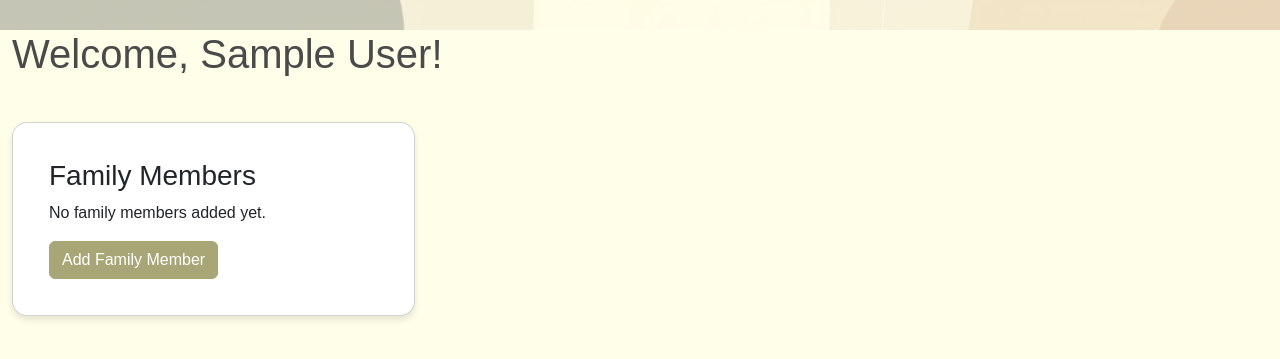
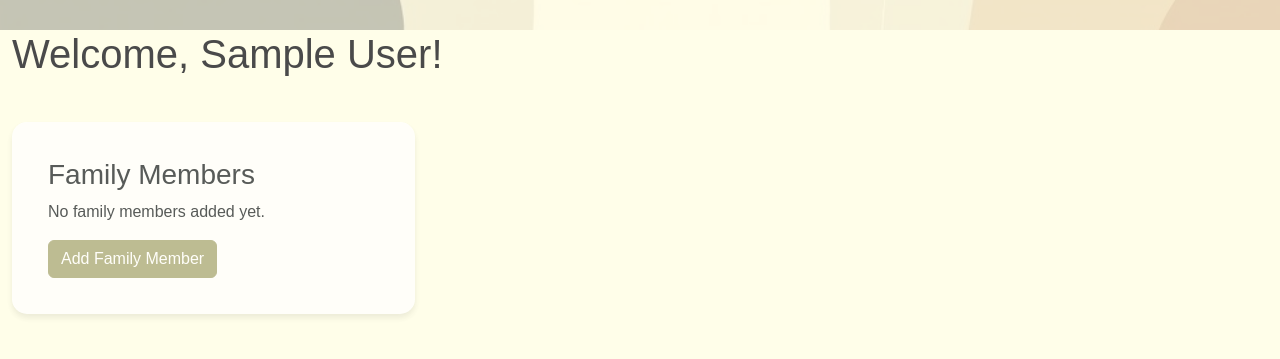
Before and after one commit to KikeVen/crap_app, a Flask app: page /dashboard in a window 1280 px wide. Shown: the part 56-415 px from the top of the page. Run offline with Flask 3, Linux system fonts and the light colour scheme; the visitor is signed in with stand-in values (Sample User, id 1).

Commit message:
Update .gitignore and enhance dashboard template styles: Added 'dashboard_update.md' to .gitignore and modified 'dashboard.html' to improve card styling with reduced opacity for better visual consistency.

```diff
--- a/templates/dashboard.html
+++ b/templates/dashboard.html
@@ -15,7 +15,7 @@
 
 <div class="row">
     <div class="col-md-4">
-        <div class="card">
+        <div class="card border-0 opacity-75">
             <div class="card-body">
                 <h3 class="card-title">Family Members</h3>
                 {% if family_members %}
@@ -46,7 +46,7 @@
     <div class="col-md-8">
         {% if family_members %}
         {% for member in family_members %}
-        <div class="card mb-4">
+        <div class="card border-0 opacity-75 mb-4">
             <div class="card-body">
                 <h4 class="card-title">{{ member.name }}'s Records</h4>
                 {% if member.records %}
```
Also changed, not shown: 1 other file.
